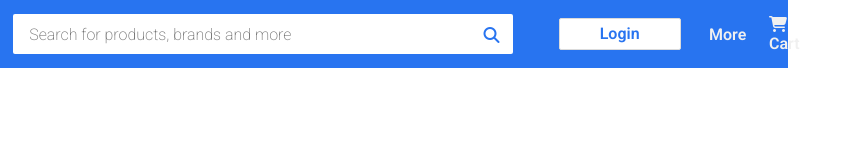
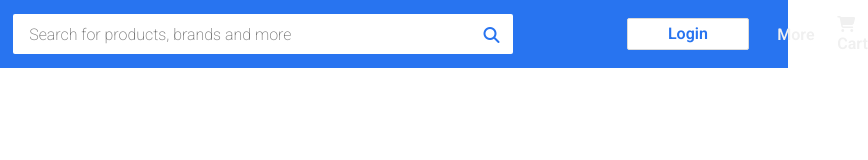
Before and after one commit to MaitriRajpara/flipkart-html, a plain HTML site: page index.html in a window 1280 px wide. Shown: the full height of the page, 492-1360 px from the left, 868 px wide, since content can reach past the window. Drawn offline with Linux system fonts and the light colour scheme.

Commit message:
navbar created

```diff
--- a/styles/nav.css
+++ b/styles/nav.css
@@ -60,6 +60,7 @@
 
   .loginbox {
     margin-right: 2.5cap;
+    margin-left: 6cap;
   }
 
   .login {
```
